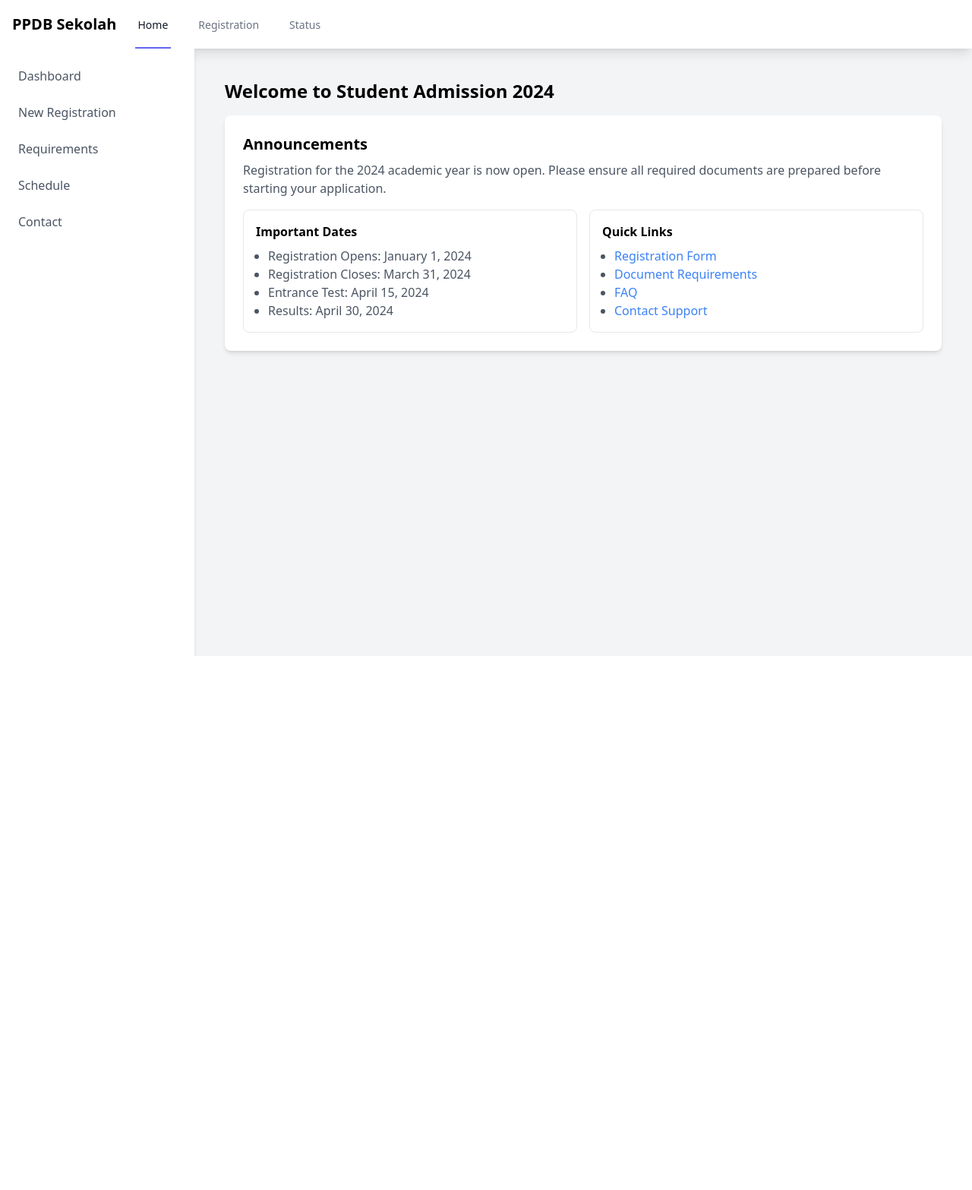
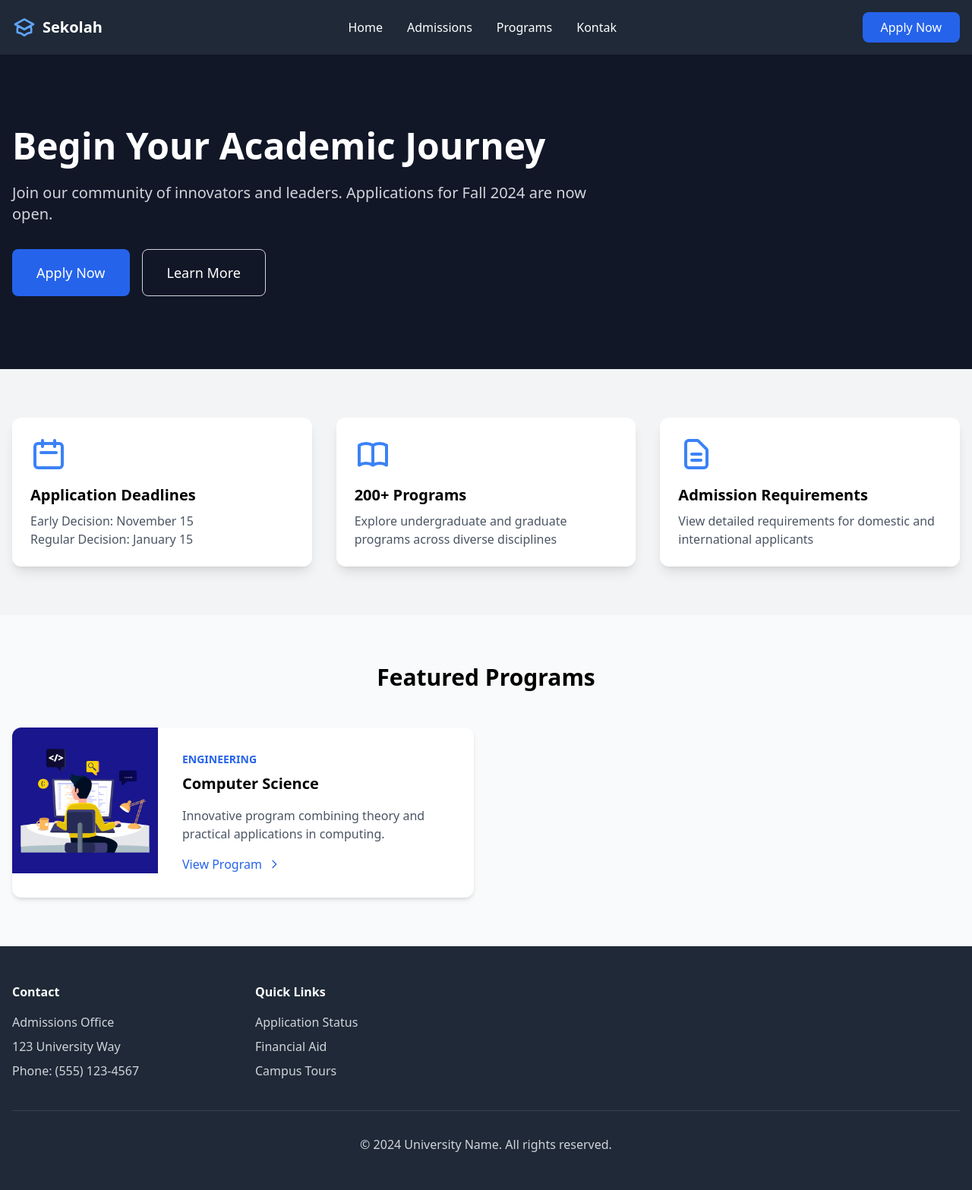
Before and after one commit to Connanz/ppdb-sekolah-sederhana, a Flask app: template app/templates/index.html in a window 1280 px wide. Shown: the whole page at 76% size. Before the commit the page ends 864 px from the top, so only its background shows below. Run offline with Flask 3, Linux system fonts and the light colour scheme; the template is opened without the code that fills it, so the values that code supplies are empty; some libraries are stand-ins or nearby versions.

```diff
--- a/app/routes/index.py
+++ b/app/routes/index.py
@@ -1,8 +1,9 @@
 from flask import render_template, Blueprint
 from flask_login import login_required, current_user
 
-index_bp = Blueprint('index', __name__)
+index_bp = Blueprint('index_bp', __name__)
 
 @index_bp.route('/')
+@login_required
 def index():
     return render_template('index.html')
--- a/app/templates/index.html
+++ b/app/templates/index.html
@@ -3,70 +3,146 @@
 <head>
     <meta charset="UTF-8">
     <meta name="viewport" content="width=device-width, initial-scale=1.0">
-    <title>PPDB Sekolah - Student Admission</title>
+    <title>PPDB Sekolah</title>
     <script src="https://cdn.tailwindcss.com"></script>
+    <!-- Heroicons -->
+    <script src="https://unpkg.com/@heroicons/v2.0.18/24/outline/index.js"></script>
 </head>
 <body class="bg-gray-100">
-    <!-- Navbar -->
-    <nav class="bg-white shadow-lg">
-        <div class="max-w-7xl mx-auto px-4">
-            <div class="flex justify-between h-16">
-                <div class="flex">
-                    <div class="flex-shrink-0 flex items-center">
-                        <h1 class="text-xl font-bold">PPDB Sekolah</h1>
+    <!-- Navigation -->
+    <nav class="bg-gray-800 text-white">
+        <div class="container mx-auto px-4">
+            <div class="flex justify-between items-center py-4">
+                <div class="flex items-center space-x-2">
+                    <svg class="w-8 h-8 text-blue-400" fill="none" stroke="currentColor" viewBox="0 0 24 24">
+                        <path stroke-linecap="round" stroke-linejoin="round" stroke-width="2" d="M12 14l9-5-9-5-9 5 9 5z"/>
+                        <path stroke-linecap="round" stroke-linejoin="round" stroke-width="2" d="M12 14l6.16-3.422a12.083 12.083 0 01.665 6.479A11.952 11.952 0 0012 20.055a11.952 11.952 0 00-6.824-2.998 12.078 12.078 0 01.665-6.479L12 14z"/>
+                    </svg>
+                    <span class="text-xl font-bold">Sekolah</span>
                 </div>
-                    <div class="hidden md:ml-6 md:flex md:space-x-8">
-                        <a href="#" class="border-indigo-500 text-gray-900 inline-flex items-center px-1 pt-1 border-b-2 text-sm font-medium">Home</a>
-                        <a href="#" class="border-transparent text-gray-500 hover:border-gray-300 hover:text-gray-700 inline-flex items-center px-1 pt-1 border-b-2 text-sm font-medium">Registration</a>
-                        <a href="#" class="border-transparent text-gray-500 hover:border-gray-300 hover:text-gray-700 inline-flex items-center px-1 pt-1 border-b-2 text-sm font-medium">Status</a>
+                <div class="hidden md:flex space-x-8">
+                    <a href="#" class="hover:text-blue-400 transition-colors">Home</a>
+                    <a href="#" class="hover:text-blue-400 transition-colors">Admissions</a>
+                    <a href="#" class="hover:text-blue-400 transition-colors">Programs</a>
+                    <a href="#" class="hover:text-blue-400 transition-colors">Kontak</a>
+                </div>
+                <button class="bg-blue-600 hover:bg-blue-700 px-6 py-2 rounded-lg transition-colors">
+                    Apply Now
+                </button>
+            </div>
+        </div>
+    </nav>
+
+    <!-- Hero Section -->
+    <div class="relative bg-gray-900 text-white">
+        <div class="absolute inset-0 bg-opacity-90 bg-gray-900"></div>
+        <div class="container mx-auto px-4 py-24 relative">
+            <div class="max-w-3xl">
+                <h1 class="text-5xl font-bold mb-6">Begin Your Academic Journey</h1>
+                <p class="text-xl text-gray-300 mb-8">Join our community of innovators and leaders. Applications for Fall 2024 are now open.</p>
+                <div class="flex space-x-4">
+                    <button class="bg-blue-600 hover:bg-blue-700 px-8 py-4 rounded-lg text-lg transition-colors">
+                        Apply Now
+                    </button>
+                    <button class="border border-gray-300 hover:bg-gray-800 px-8 py-4 rounded-lg text-lg transition-colors">
+                        Learn More
+                    </button>
                 </div>
             </div>
         </div>
     </div>
-    </nav>
 
-    <div class="flex">
-        <!-- Sidebar -->
-        <div class="w-64 bg-white shadow-md h-screen">
-            <div class="p-4">
-                <ul class="space-y-2">
-                    <li><a href="#" class="block p-2 text-gray-600 hover:bg-gray-100 rounded">Dashboard</a></li>
-                    <li><a href="#" class="block p-2 text-gray-600 hover:bg-gray-100 rounded">New Registration</a></li>
-                    <li><a href="#" class="block p-2 text-gray-600 hover:bg-gray-100 rounded">Requirements</a></li>
-                    <li><a href="#" class="block p-2 text-gray-600 hover:bg-gray-100 rounded">Schedule</a></li>
-                    <li><a href="#" class="block p-2 text-gray-600 hover:bg-gray-100 rounded">Contact</a></li>
-                </ul>
+    <!-- Key Information Section -->
+    <div class="container mx-auto px-4 py-16">
+        <div class="grid grid-cols-1 md:grid-cols-3 gap-8">
+            <!-- Card 1 -->
+            <div class="bg-white rounded-xl shadow-lg p-6 hover:shadow-xl transition-shadow">
+                <div class="text-blue-500 mb-4">
+                    <svg class="w-12 h-12" fill="none" stroke="currentColor" viewBox="0 0 24 24">
+                        <path stroke-linecap="round" stroke-linejoin="round" stroke-width="2" d="M8 7V3m8 4V3m-9 8h10M5 21h14a2 2 0 002-2V7a2 2 0 00-2-2H5a2 2 0 00-2 2v12a2 2 0 002 2z"/>
+                    </svg>
+                </div>
+                <h3 class="text-xl font-bold mb-2">Application Deadlines</h3>
+                <p class="text-gray-600">Early Decision: November 15<br>Regular Decision: January 15</p>
+            </div>
+
+            <!-- Card 2 -->
+            <div class="bg-white rounded-xl shadow-lg p-6 hover:shadow-xl transition-shadow">
+                <div class="text-blue-500 mb-4">
+                    <svg class="w-12 h-12" fill="none" stroke="currentColor" viewBox="0 0 24 24">
+                        <path stroke-linecap="round" stroke-linejoin="round" stroke-width="2" d="M12 6.253v13m0-13C10.832 5.477 9.246 5 7.5 5S4.168 5.477 3 6.253v13C4.168 18.477 5.754 18 7.5 18s3.332.477 4.5 1.253m0-13C13.168 5.477 14.754 5 16.5 5c1.747 0 3.332.477 4.5 1.253v13C19.832 18.477 18.247 18 16.5 18c-1.746 0-3.332.477-4.5 1.253"/>
+                    </svg>
+                </div>
+                <h3 class="text-xl font-bold mb-2">200+ Programs</h3>
+                <p class="text-gray-600">Explore undergraduate and graduate programs across diverse disciplines</p>
+            </div>
+
+            <!-- Card 3 -->
+            <div class="bg-white rounded-xl shadow-lg p-6 hover:shadow-xl transition-shadow">
+                <div class="text-blue-500 mb-4">
+                    <svg class="w-12 h-12" fill="none" stroke="currentColor" viewBox="0 0 24 24">
+                        <path stroke-linecap="round" stroke-linejoin="round" stroke-width="2" d="M9 12h6m-6 4h6m2 5H7a2 2 0 01-2-2V5a2 2 0 012-2h5.586a1 1 0 01.707.293l5.414 5.414a1 1 0 01.293.707V19a2 2 0 01-2 2z"/>
+                    </svg>
+                </div>
+                <h3 class="text-xl font-bold mb-2">Admission Requirements</h3>
+                <p class="text-gray-600">View detailed requirements for domestic and international applicants</p>
+            </div>
         </div>
     </div>
 
-        <!-- Main Content -->
-        <div class="flex-1 p-10">
-            <h2 class="text-2xl font-bold mb-4">Welcome to Student Admission 2024</h2>
-            <div class="bg-white p-6 rounded-lg shadow-md">
-                <h3 class="text-xl font-semibold mb-2">Announcements</h3>
-                <p class="text-gray-600 mb-4">Registration for the 2024 academic year is now open. Please ensure all required documents are prepared before starting your application.</p>
-                <div class="grid grid-cols-1 md:grid-cols-2 gap-4">
-                    <div class="border p-4 rounded-lg">
-                        <h4 class="font-semibold mb-2">Important Dates</h4>
-                        <ul class="list-disc pl-4 text-gray-600">
-                            <li>Registration Opens: January 1, 2024</li>
-                            <li>Registration Closes: March 31, 2024</li>
-                            <li>Entrance Test: April 15, 2024</li>
-                            <li>Results: April 30, 2024</li>
-                        </ul>
+    <!-- Featured Programs Section -->
+    <div class="bg-gray-50 py-16">
+        <div class="container mx-auto px-4">
+            <h2 class="text-3xl font-bold text-center mb-12">Featured Programs</h2>
+            <div class="grid grid-cols-1 md:grid-cols-2 gap-8">
+                <div class="bg-white rounded-xl shadow-md overflow-hidden">
+                    <div class="md:flex">
+                        <div class="md:flex-shrink-0">
+                            <img class="h-48 w-full object-cover md:w-48" src="{{ url_for('static', filename='Software Engineering.png') }}" alt="Program">
                         </div>
-                    <div class="border p-4 rounded-lg">
-                        <h4 class="font-semibold mb-2">Quick Links</h4>
-                        <ul class="list-disc pl-4 text-gray-600">
-                            <li><a href="#" class="text-blue-500 hover:underline">Registration Form</a></li>
-                            <li><a href="#" class="text-blue-500 hover:underline">Document Requirements</a></li>
-                            <li><a href="#" class="text-blue-500 hover:underline">FAQ</a></li>
-                            <li><a href="#" class="text-blue-500 hover:underline">Contact Support</a></li>
-                        </ul>
+                        <div class="p-8">
+                            <div class="uppercase text-sm text-blue-600 font-semibold">Engineering</div>
+                            <h3 class="text-xl font-bold mt-2 mb-4">Computer Science</h3>
+                            <p class="text-gray-600">Innovative program combining theory and practical applications in computing.</p>
+                            <button class="mt-4 text-blue-600 hover:text-blue-700 flex items-center">
+                                View Program
+                                <svg class="w-4 h-4 ml-2" fill="none" stroke="currentColor" viewBox="0 0 24 24">
+                                    <path stroke-linecap="round" stroke-linejoin="round" stroke-width="2" d="M9 5l7 7-7 7"/>
+                                </svg>
+                            </button>
                         </div>
                     </div>
                 </div>
+
+                <!-- Repeat similar structure for other programs -->
             </div>
         </div>
+    </div>
+
+    <!-- Footer -->
+    <footer class="bg-gray-800 text-gray-300">
+        <div class="container mx-auto px-4 py-12">
+            <div class="grid grid-cols-1 md:grid-cols-4 gap-8">
+                <div>
+                    <h4 class="text-white font-bold mb-4">Contact</h4>
+                    <p class="mb-2">Admissions Office</p>
+                    <p class="mb-2">123 University Way</p>
+                    <p class="mb-2">Phone: (555) 123-4567</p>
+                </div>
+                <div>
+                    <h4 class="text-white font-bold mb-4">Quick Links</h4>
+                    <ul class="space-y-2">
+                        <li><a href="#" class="hover:text-white transition-colors">Application Status</a></li>
+                        <li><a href="#" class="hover:text-white transition-colors">Financial Aid</a></li>
+                        <li><a href="#" class="hover:text-white transition-colors">Campus Tours</a></li>
+                    </ul>
+                </div>
+                <!-- Add more footer columns as needed -->
+            </div>
+            <div class="border-t border-gray-700 mt-8 pt-8 text-center">
+                <p>&copy; 2024 University Name. All rights reserved.</p>
+            </div>
+        </div>
+    </footer>
 </body>
 </html>
```
Also changed, not shown: app/models.py (+8 -0 lines), app/routes/auth.py (+35 -8 lines), app/templates/auth/login.html (added, +44 -0 lines), app/templates/auth/register.html (added, +44 -0 lines), backup.html (added, +73 -0 lines), app/static/Software Engineering.png (added), app/templates/login.html (deleted), app/templates/parts/contact.html (added), app/templates/register.html (deleted), instance/ppdbsekolah.db. Lines whose indentation alone changed are shown as unchanged.
